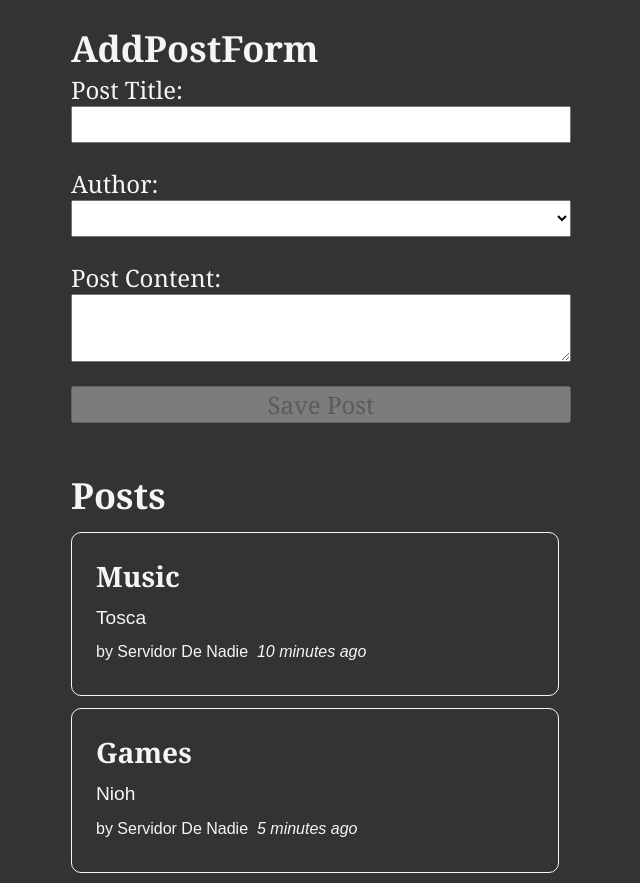
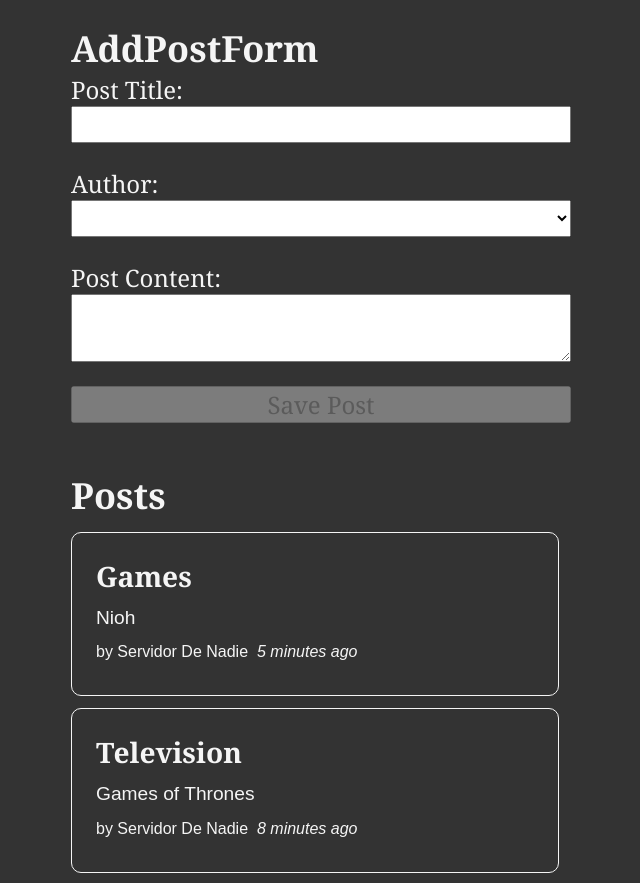
Before and after one commit to vidalglez/react-posts, a React (Create React App) app: page / in a window 1280 px wide. Shown: the top 883 px of the page, without its empty margins (319-959 px from the left). Built offline with nearby package versions, Linux system fonts and the light colour scheme.

Commit message:
feature: sorting posts in descendant order

```diff
--- a/src/features/posts/PostsList.jsx
+++ b/src/features/posts/PostsList.jsx
@@ -6,7 +6,9 @@
 const PostsList = () => {
     const posts = useSelector(selectAllPosts);
 
-    const renderedPosts = posts.map(post => (
+    const orderedPosts = posts.slice().sort((a, b) => b.date.localeCompare(a.date));
+
+    const renderedPosts = orderedPosts.map(post => (
         <article key={post.id}>
             <h3>{post.title}</h3>
             <p>{post.content.substring(0, 100)}</p>
```
